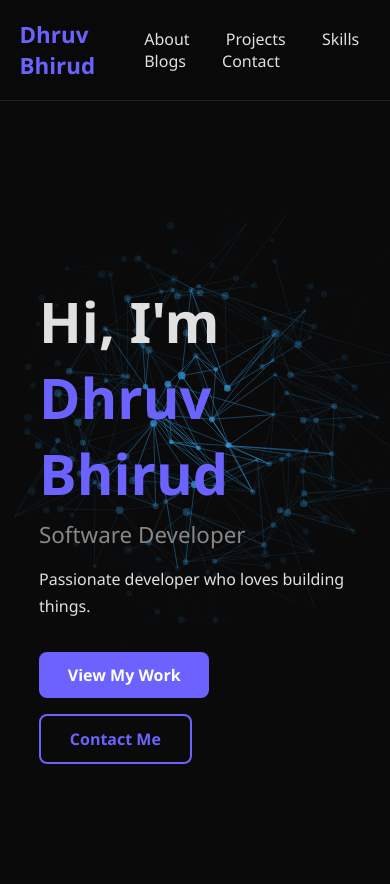
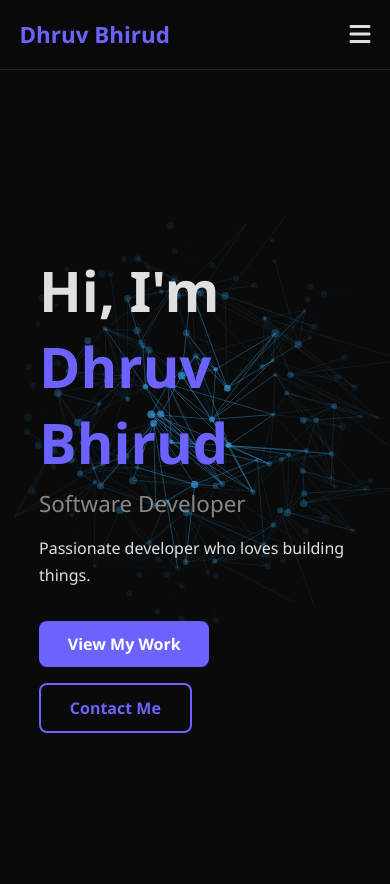
Before and after one commit to DhruvBhirud/django-portfolio, a Django app: page / in a window 390 px wide. Shown: the top 884 px of the page. Run offline with Django 5.2, Linux system fonts and the light colour scheme; data that the repository does not hold is empty; some libraries are stand-ins or nearby versions.

Commit message:
feat: hamburger menu for nav bar for mobile devices

```diff
--- a/main/static/css/style.css
+++ b/main/static/css/style.css
@@ -43,3 +43,38 @@ nav { display: flex; justify-content: space-between; align-items: center; paddin
 .social-links a { color: var(--muted); transition: color 0.3s; }
 .social-links a:hover { color: var(--primary); }
 footer { text-align: center; padding: 2rem; color: var(--muted); border-top: 1px solid #1a1a1a; }
+
+/* Mobile Navigation */
+.menu-toggle {
+    display: none;
+    background: transparent;
+    border: none;
+    color: var(--text);
+    font-size: 1.5rem;
+    cursor: pointer;
+}
+
+@media (max-width: 768px) {
+    .menu-toggle { display: block; }
+    .nav-links {
+        display: none;
+        flex-direction: column;
+        position: absolute;
+        top: 100%;
+        left: 0;
+        width: 100%;
+        background: rgba(10, 10, 10, 0.98);
+        border-bottom: 1px solid #222;
+        padding: 1rem 0;
+        box-shadow: 0 4px 6px rgba(0,0,0,0.3);
+    }
+    .nav-links.active {
+        display: flex;
+    }
+    .nav-links a {
+        margin: 1rem 0;
+        text-align: center;
+        width: 100%;
+        display: block;
+    }
+}
--- a/main/templates/main/base.html
+++ b/main/templates/main/base.html
@@ -7,19 +7,22 @@
     <title>{% block title %}Portfolio{% endblock %}</title>
     <link rel="icon" type="image/png" href="{% static 'images/favicon-light.png' %}" media="(prefers-color-scheme: light)">
     <link rel="icon" type="image/png" href="{% static 'images/favicon-dark.png' %}" media="(prefers-color-scheme: dark)">
-    <link rel="stylesheet" href="{% static 'css/style.css' %}">
+    <link rel="stylesheet" href="{% static 'css/style.css' %}?v=1.1">
     <link href="https://cdnjs.cloudflare.com/ajax/libs/font-awesome/6.4.0/css/all.min.css" rel="stylesheet">
     <link rel="stylesheet" href="https://cdn.jsdelivr.net/gh/devicons/devicon@latest/devicon.min.css">
 </head>
 <body>
     <nav>
         <a href="/" class="nav-logo">Dhruv Bhirud</a>
+        <button class="menu-toggle" aria-label="Toggle menu" onclick="document.querySelector('.nav-links').classList.toggle('active')">
+            <i class="fas fa-bars"></i>
+        </button>
         <div class="nav-links">
-            <a href="/#about">About</a>
-            <a href="/#projects">Projects</a>
-            <a href="/#skills">Skills</a>
-            <a href="{% url 'blog_index' %}">Blogs</a>
-            <a href="/#contact">Contact</a>
+            <a href="/#about" onclick="document.querySelector('.nav-links').classList.remove('active')">About</a>
+            <a href="/#projects" onclick="document.querySelector('.nav-links').classList.remove('active')">Projects</a>
+            <a href="/#skills" onclick="document.querySelector('.nav-links').classList.remove('active')">Skills</a>
+            <a href="{% url 'blog_index' %}" onclick="document.querySelector('.nav-links').classList.remove('active')">Blogs</a>
+            <a href="/#contact" onclick="document.querySelector('.nav-links').classList.remove('active')">Contact</a>
         </div>
     </nav>
     {% block content %}{% endblock %}
```
Also changed, not shown: 1 other file.
